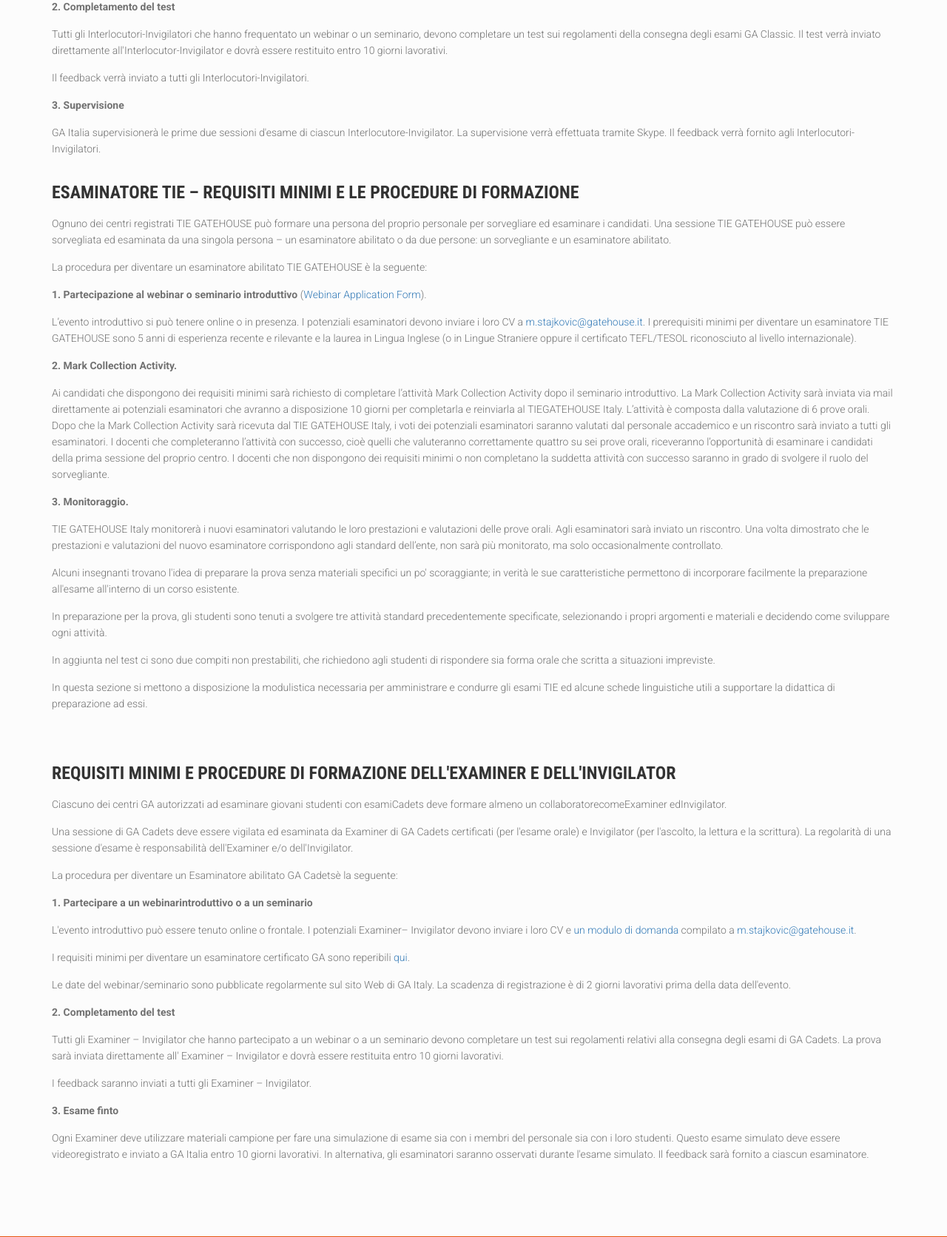
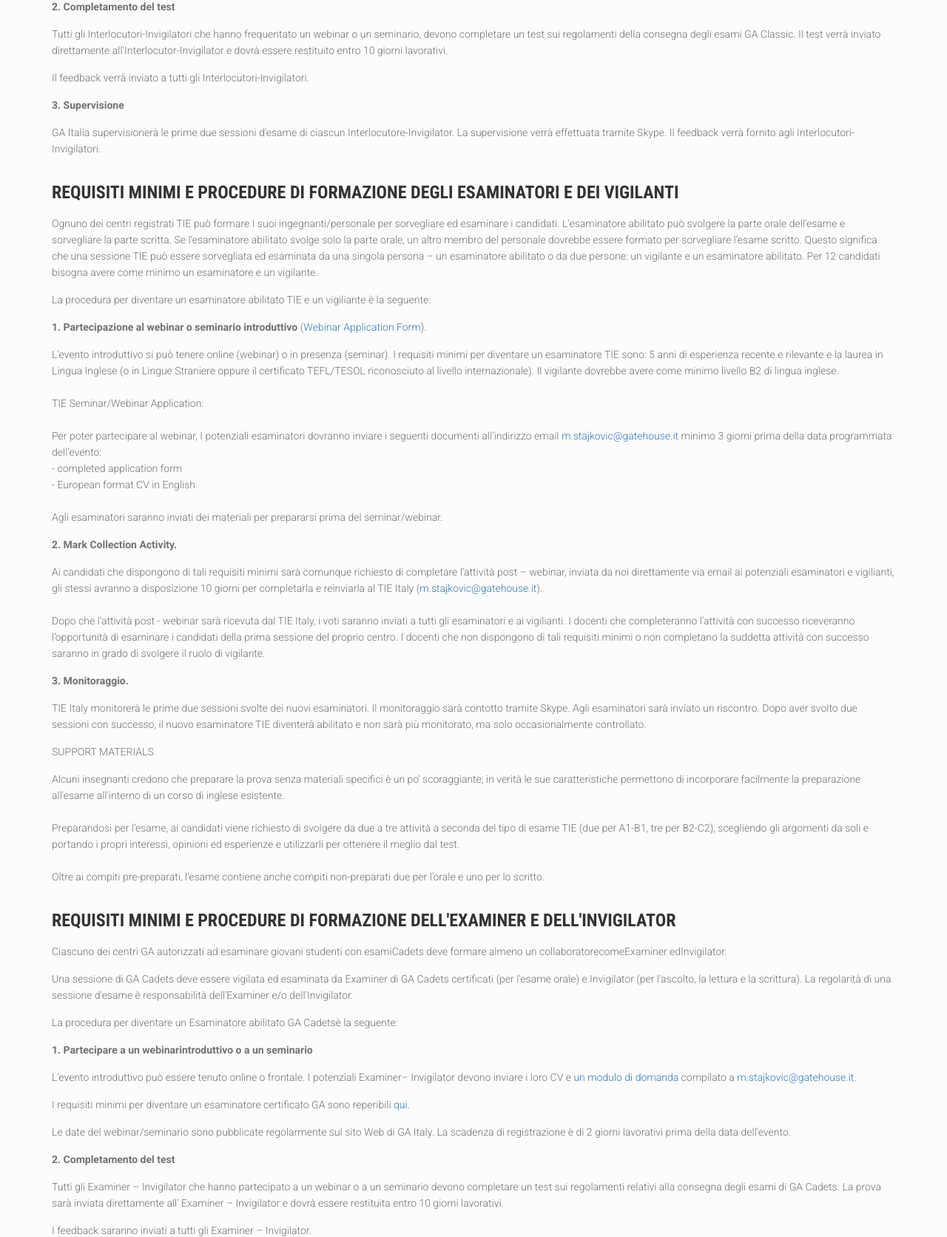
Before and after one commit to PEINE-1980/Gatehouse, a PHP site: page /support.html in a window 1280 px wide. Shown: the part 861-2533 px from the top of the page at 74% size. Run offline with PHP 8.4, Linux system fonts and the light colour scheme; some web fonts are replaced.

Commit message:
15.12. webinari

```diff
--- a/support.html
+++ b/support.html
@@ -459,33 +459,29 @@
 
 		<div id="tie" class="container">
 			<h2 class="subtitle wow fadeInUp animated" data-wow-delay=".3s"
-				data-wow-duration="2500ms">ESAMINATORE TIE – REQUISITI MINIMI E
-				LE PROCEDURE DI FORMAZIONE</h2>
+				data-wow-duration="2500ms">REQUISITI MINIMI E PROCEDURE DI FORMAZIONE DEGLI ESAMINATORI E DEI VIGILANTI</h2>
 
 			<p class="subtitle-des wow fadeInUp animated" data-wow-delay=".5s"
-				data-wow-duration="500ms">Ognuno dei centri registrati TIE
-				GATEHOUSE può formare una persona del proprio personale per
-				sorvegliare ed esaminare i candidati. Una sessione TIE GATEHOUSE può
-				essere sorvegliata ed esaminata da una singola persona – un
-				esaminatore abilitato o da due persone: un sorvegliante e un
-				esaminatore abilitato.</p>
+				data-wow-duration="500ms">Ognuno dei centri registrati TIE può formare I suoi ingegnanti/personale per sorvegliare ed esaminare i candidati. L’esaminatore abilitato può svolgere la parte orale dell’esame e sorvegliare la parte scritta. Se l’esaminatore abilitato svolge solo la parte orale, un altro membro del personale dovrebbe essere formato per sorvegliare l’esame scritto. Questo significa che una sessione TIE può essere sorvegliata ed esaminata da una singola persona – un esaminatore abilitato o da due persone: un vigilante e un esaminatore abilitato. Per 12 candidati bisogna avere come minimo un esaminatore e un vigilante.</p>
 			<p class="subtitle-des wow fadeInUp animated" data-wow-delay=".7s"
-				data-wow-duration="500ms">La procedura per diventare un
-				esaminatore abilitato TIE GATEHOUSE è la seguente:</p>
+				data-wow-duration="500ms">La procedura per diventare un esaminatore abilitato TIE e un vigiliante è la seguente:</p>
 			<p class="subtitle-des wow fadeInUp animated" data-wow-delay=".9s"
 				data-wow-duration="500ms">
 
-				<b>1. Partecipazione al webinar o seminario introduttivo </b> (<a href="docs/TIE Webinar application form.docx" target="_blank">Webinar Application Form</a>).
+				<b>1. Partecipazione al webinar o seminario introduttivo  </b> (<a href="docs/TIE Webinar application form.docx" target="_blank">Webinar Application Form</a>).
 			</p>
 			<p class="subtitle-des wow fadeInUp animated" data-wow-delay=".9s"
 				data-wow-duration="500ms">
-				 L’evento introduttivo si può tenere online o in presenza.
-				I potenziali esaminatori devono inviare i loro CV a <a
-					href="mailto:m.stajkovic@gatehouse.it" target="_blank">m.stajkovic@gatehouse.it</a>.
-				I prerequisiti minimi per diventare un esaminatore TIE GATEHOUSE
-				sono 5 anni di esperienza recente e rilevante e la laurea in Lingua
-				Inglese (o in Lingue Straniere oppure il certificato TEFL/TESOL
-				riconosciuto al livello internazionale). </p>
+				 L’evento introduttivo si può tenere online (webinar) o in presenza (seminar). I requisiti minimi per diventare un esaminatore TIE sono: 5 anni di esperienza recente e rilevante e la laurea in Lingua Inglese (o in Lingue Straniere oppure il certificato TEFL/TESOL riconosciuto al livello internazionale). Il vigilante dovrebbe avere come minimo livello B2 di lingua inglese. <br>
+
+         <br>TIE Seminar/Webinar Application:<br><br>
+
+         Per poter partecipare al webinar, I potenziali esaminatori dovranno inviare i seguenti documenti all’indirizzo email <a href="mailto:m.stajkovic@gatehouse.it"> m.stajkovic@gatehouse.it</a> minimo 3 giorni prima della data programmata dell’evento: <br>
+         - completed application form<br>
+         - European format CV in English<br><br>
+         Agli esaminatori saranno inviati dei materiali per prepararsi prima del seminar/webinar.
+
+       </p>
 
 			<p class="subtitle-des wow fadeInUp animated" data-wow-delay=".9s"
 				data-wow-duration="500ms">
@@ -494,21 +490,8 @@
 
 			<p class="subtitle-des wow fadeInUp animated" data-wow-delay=".9s"
 				data-wow-duration="500ms">
-				 Ai candidati che dispongono dei requisiti minimi sarà
-				richiesto di completare l’attività Mark Collection Activity dopo il
-				seminario introduttivo. La Mark Collection Activity sarà inviata via
-				mail direttamente ai potenziali esaminatori che avranno a
-				disposizione 10 giorni per completarla e reinviarla al TIEGATEHOUSE
-				Italy. L’attività è composta dalla valutazione di 6 prove orali. <br>
-				Dopo che la Mark Collection Activity sarà ricevuta dal TIE GATEHOUSE
-				Italy, i voti dei potenziali esaminatori saranno valutati dal
-				personale accademico e un riscontro sarà inviato a tutti gli
-				esaminatori. I docenti che completeranno l’attività con successo,
-				cioè quelli che valuteranno correttamente quattro su sei prove
-				orali, riceveranno l’opportunità di esaminare i candidati della
-				prima sessione del proprio centro. I docenti che non dispongono dei
-				requisiti minimi o non completano la suddetta attività con successo
-				saranno in grado di svolgere il ruolo del sorvegliante.  </p>
+				 Ai candidati che dispongono di tali requisiti minimi sarà comunque richiesto di completare l’attività post – webinar, inviata da noi direttamente via email ai potenziali esaminatori e vigilianti, gli stessi  avranno a disposizione 10 giorni per completarla e reinviarla al TIE Italy (<a href="mailto:m.stajkovic@gatehouse.it">m.stajkovic@gatehouse.it</a>).<br><br>
+         Dopo che l’attività post - webinar sarà ricevuta dal TIE Italy, i voti saranno inviati a tutti gli esaminatori e ai vigilianti. I docenti che completeranno l’attività con successo riceveranno l’opportunità di esaminare i candidati della prima sessione del proprio centro. I docenti che non dispongono di tali requisiti minimi o non completano la suddetta attività con successo saranno in grado di svolgere il ruolo di vigilante.  </p>
 
 			<p class="subtitle-des wow fadeInUp animated" data-wow-delay=".9s"
 				data-wow-duration="500ms">
@@ -516,35 +499,23 @@
 
 			<p class="subtitle-des wow fadeInUp animated" data-wow-delay=".9s"
 				data-wow-duration="500ms">
-				 TIE GATEHOUSE Italy monitorerà i nuovi esaminatori
-				valutando le loro prestazioni e valutazioni delle prove orali. Agli
-				esaminatori sarà inviato un riscontro. Una volta dimostrato che le
-				prestazioni e valutazioni del nuovo esaminatore corrispondono agli
-				standard dell’ente, non sarà più monitorato, ma solo occasionalmente
-				controllato.
+				TIE Italy monitorerà le prime due sessioni svolte dei nuovi esaminatori. Il monitoraggio sarà contotto tramite Skype. Agli esaminatori sarà inviato un riscontro. Dopo aver svolto due sessioni con successo, il nuovo esaminatore TIE diventerà abilitato e non sarà più monitorato, ma solo occasionalmente controllato.
 			</p>
 
+        <p class="subtitle-des wow fadeInUp animated" data-wow-delay=".9s"
+        data-wow-duration="500ms">
+         SUPPORT MATERIALS</p>
+
+
+
 			<p class="subtitle-des wow fadeInUp animated" data-wow-delay="1.5s"
-				data-wow-duration="500ms">Alcuni insegnanti trovano l'idea di
-				preparare la prova senza materiali specifici un po' scoraggiante; in
-				verità le sue caratteristiche permettono di incorporare facilmente
-				la preparazione all'esame all'interno di un corso esistente.</p>
+				data-wow-duration="500ms">Alcuni insegnanti credono che preparare la prova senza materiali specifici è un po' scoraggiante; in verità le sue caratteristiche permettono di incorporare facilmente la preparazione all'esame all'interno di un corso di inglese esistente. <br><br>
 
-			<p class="subtitle-des wow fadeInUp animated" data-wow-delay="1.7s"
-				data-wow-duration="500ms">In preparazione per la prova, gli
-				studenti sono tenuti a svolgere tre attività standard
-				precedentemente specificate, selezionando i propri argomenti e
-				materiali e decidendo come sviluppare ogni attività.</p>
+        Preparandosi per l’esame, ai candidati viene richiesto di svolgere da due a tre attività a seconda del tipo di esame TIE (due per A1-B1, tre per B2-C2), scegliendo gli argomenti da soli e portando i propri interessi, opinioni ed esperienze e utilizzarli per ottenere il meglio dal test.<br><br>
 
-			<p class="subtitle-des wow fadeInUp animated" data-wow-delay="1.9s"
-				data-wow-duration="500ms">In aggiunta nel test ci sono due
-				compiti non prestabiliti, che richiedono agli studenti di rispondere
-				sia forma orale che scritta a situazioni impreviste.</p>
-			<p class="subtitle-des wow fadeInUp animated" data-wow-delay="2.1s"
-				data-wow-duration="500ms" style="margin-bottom: 50px;">In questa
-				sezione si mettono a disposizione la modulistica necessaria per
-				amministrare e condurre gli esami TIE ed alcune schede linguistiche
-				utili a supportare la didattica di preparazione ad essi.</p>
+      Oltre ai compiti pre-preparati, l'esame contiene anche compiti non-preparati due per l’orale e uno per lo scritto.</p>
+
+
 
 
 				<!--<div class="col-sm-3">
```
Also changed, not shown: English/support.html (+17 -44 lines), index-eng.php (+13 -9 lines), index.php (+15 -12 lines).
